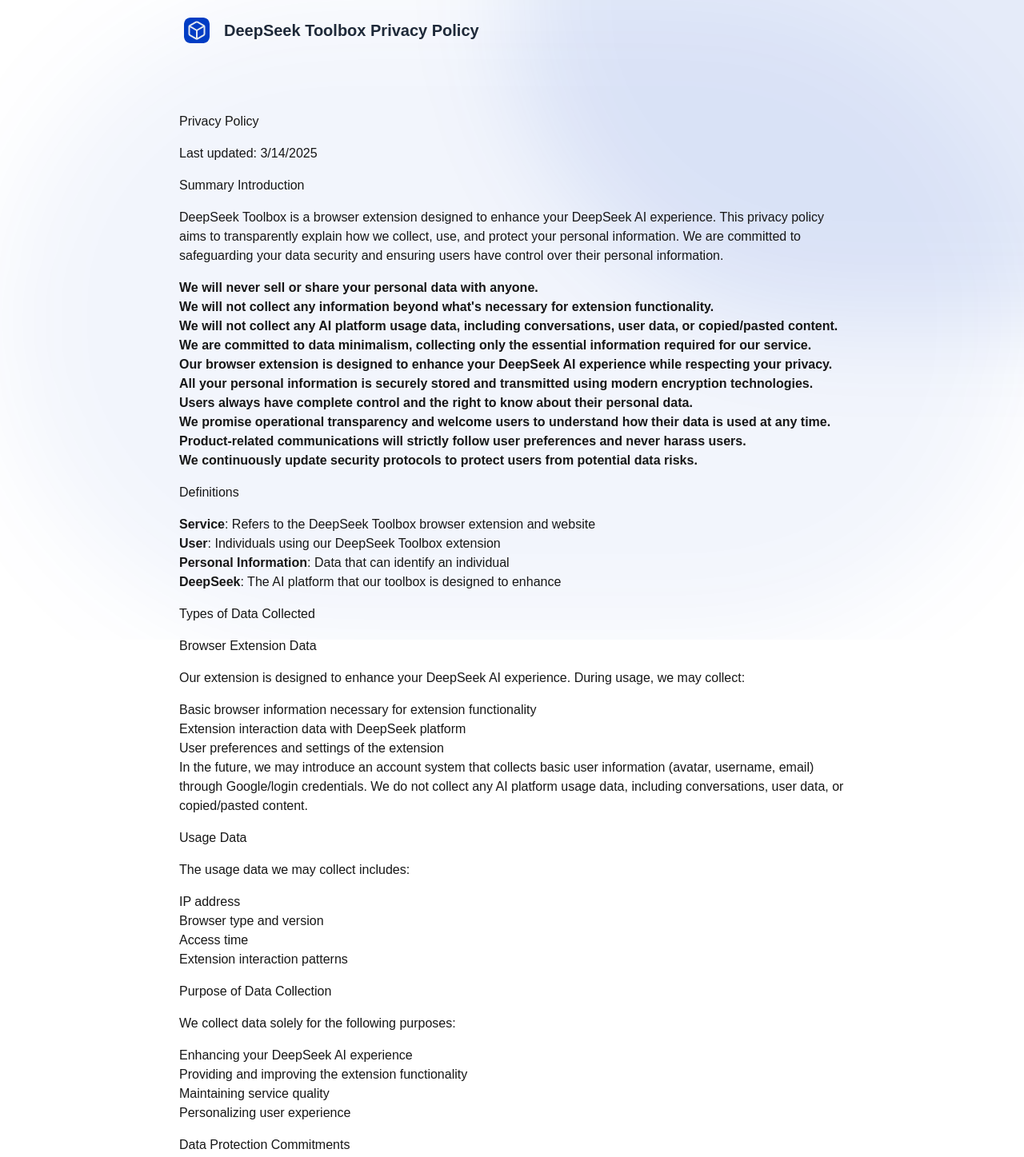
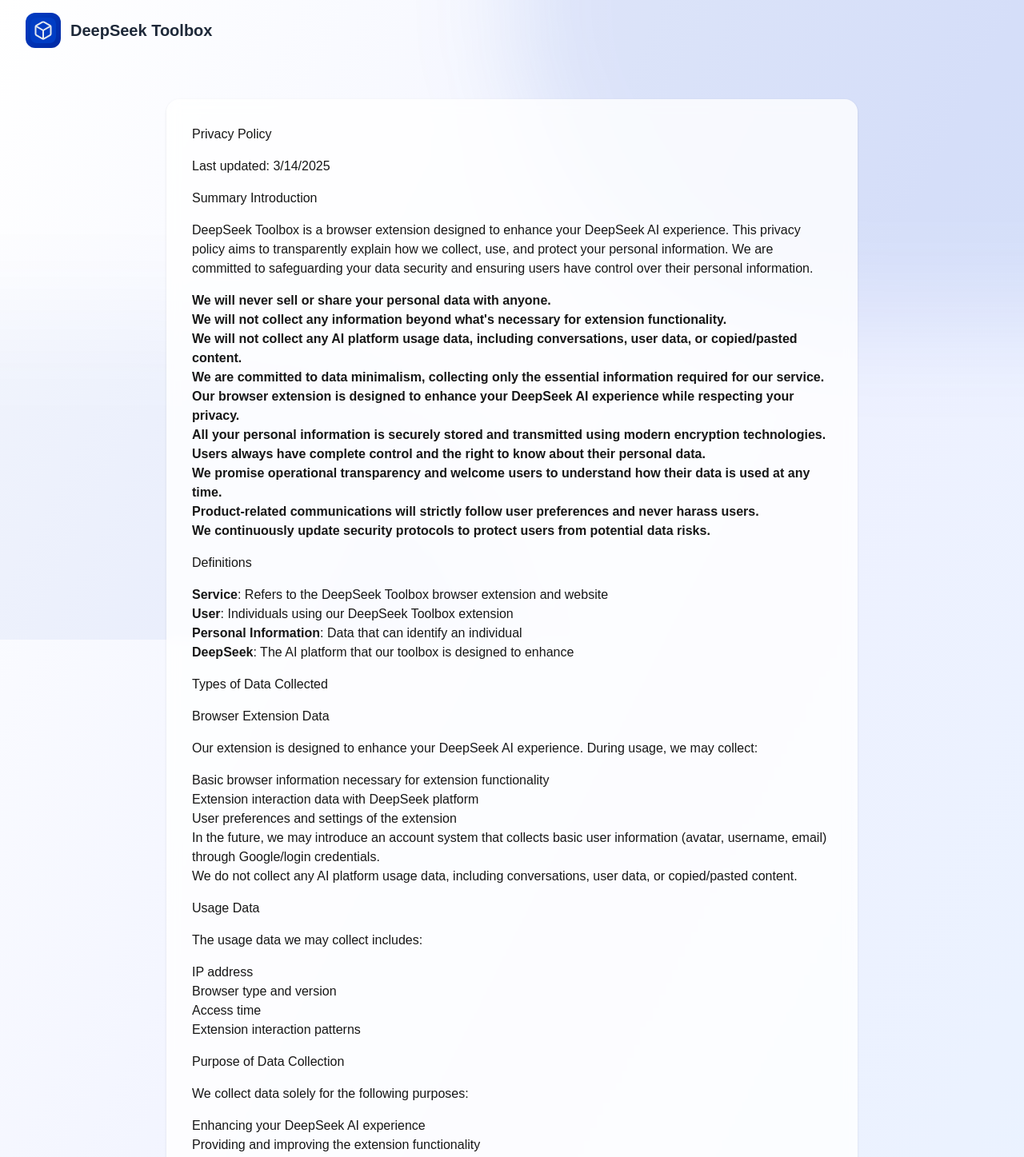
Before and after one commit to 0xinhua/deepseek-toolbox-landing, a Next.js app: page /privacy in a window 1280 px wide. Shown: the top 1447 px of the page at 80% size. Built offline with nearby package versions, Linux system fonts and the light colour scheme.

Commit message:
Update landing page privacy

```diff
--- a/app/privacy/layout.tsx
+++ b/app/privacy/layout.tsx
@@ -23,8 +23,16 @@
   children: React.ReactNode
 }) {
   return (
-    <main className="flex min-h-screen flex-col items-center justify-between">
-      {children}
-    </main>
+    <div className="min-h-screen bg-gradient-to-br from-white via-[#EEF1FF] to-[#E8F3FF]">
+      {/* Background Accent */}
+      <div className="absolute inset-0 overflow-hidden">
+        <div className="absolute -top-1/2 -right-1/2 w-full h-full bg-[#013DC4]/10 rounded-full blur-3xl" />
+        <div className="absolute -bottom-1/2 -left-1/2 w-full h-full bg-[#013DC4]/5 rounded-full blur-3xl" />
+      </div>
+
+      <main className="relative">
+        {children}
+      </main>
+    </div>
   )
 }
--- a/app/privacy/page.tsx
+++ b/app/privacy/page.tsx
@@ -37,7 +37,8 @@
 <li>Basic browser information necessary for extension functionality</li>
 <li>Extension interaction data with DeepSeek platform</li>
 <li>User preferences and settings of the extension</li>
-<li>In the future, we may introduce an account system that collects basic user information (avatar, username, email) through Google/login credentials. We do not collect any AI platform usage data, including conversations, user data, or copied/pasted content.</li>
+<li>In the future, we may introduce an account system that collects basic user information (avatar, username, email) through Google/login credentials.</li>
+<li>We do not collect any AI platform usage data, including conversations, user data, or copied/pasted content.</li>
 </ol>
 <h3 id="usagedata">Usage Data</h3>
 <p>The usage data we may collect includes:</p>
@@ -96,17 +97,11 @@
 
 const PrivacyPolicy = () => {
   return (
-    <div className="min-h-screen">
-      {/* Background Accent */}
-      <div className="absolute inset-0 overflow-hidden">
-        <div className="absolute -top-1/2 -right-1/2 w-full h-full bg-[#013DC4]/10 rounded-full blur-3xl" />
-        <div className="absolute w-full h-full bg-[#013DC4]/5 rounded-full blur-3xl" />
-      </div>
-
+    <>
       {/* Navigation */}
       <nav className="relative flex items-center justify-between px-8 py-4 max-w-7xl mx-auto w-full">
         <a href="/" className="flex items-center gap-3">
-          <div className="p-1.5">
+          <div className="bg-gradient-to-br from-[#013DC4] to-[#0129A3] rounded-xl p-1.5">
             <Image
               src="/logo.svg"
               alt="DeepSeek Toolbox Logo"
@@ -115,24 +110,24 @@
               className="rounded-lg"
             />
           </div>
-          <span className="text-xl font-bold text-gray-800">DeepSeek Toolbox Privacy Policy</span>
+          <span className="text-xl font-bold text-gray-800">DeepSeek Toolbox</span>
         </a>
       </nav>
 
       {/* Content */}
-      <main className="relative">
-        <div className="mx-auto max-w-4xl px-4 py-12 sm:px-6 sm:py-16 lg:px-8">
-          <article className="prose prose-slate prose-lg mx-auto">
+      <div className="container mx-auto max-w-4xl px-4 py-12">
+        <div className="bg-white/80 backdrop-blur-sm rounded-2xl p-8 shadow-sm">
+          <div className="prose prose-slate prose-lg prose-headings:text-gray-900 prose-p:text-gray-600 prose-strong:text-gray-900 prose-a:text-[#013DC4] hover:prose-a:text-[#0129A3] max-w-none prose-headings:mb-6 prose-p:mb-4 prose-ul:mb-4 prose-ol:mb-4 prose-li:mb-2 prose-h2:mt-8">
             <div
-              className="markdown-content flex flex-col gap-4"
+              className='markdown-content flex flex-col gap-4'
               dangerouslySetInnerHTML={{
                 __html: privacyContentHTML
               }}
             />
-          </article>
+          </div>
         </div>
-      </main>
-    </div>
+      </div>
+    </>
   )
 }
 
```
